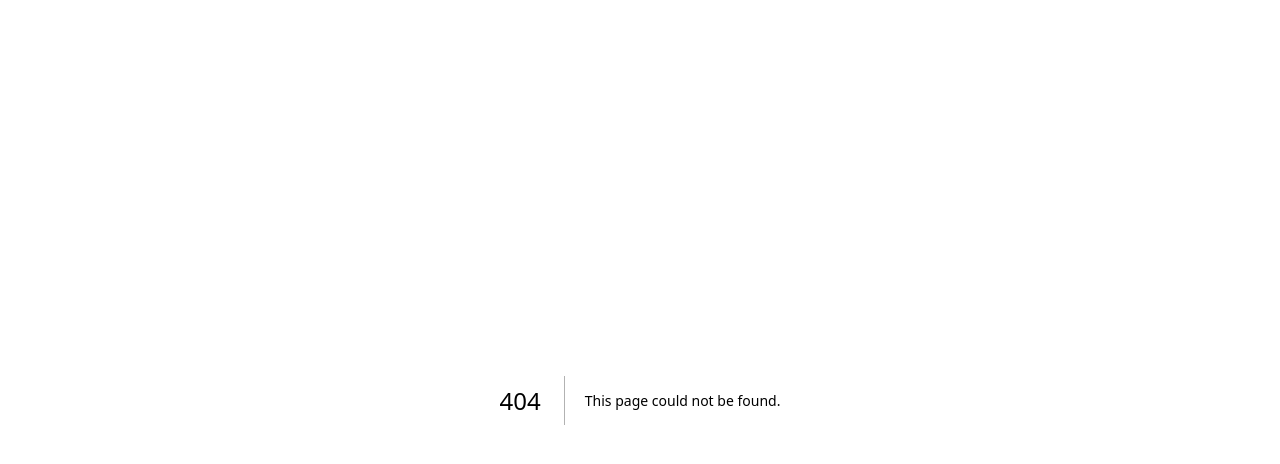
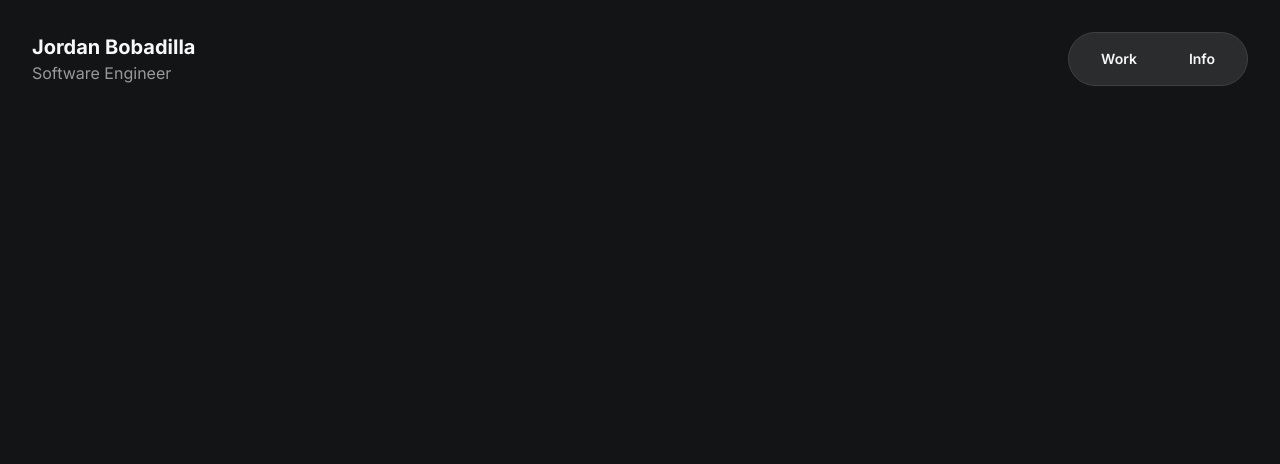
Before and after one commit to jordanbobadilla/personal-portfolio, a Next.js app: page /components/navbar in a window 1280 px wide. Before the commit this address had no page. Shown: the top 464 px of the page. Built offline with nearby package versions, Linux system fonts and the light colour scheme.

Commit message:
Add Navbar

```diff
--- /dev/null
+++ b/app/components/navbar/page.tsx
@@ -0,0 +1,29 @@
+import Link from "next/link"
+import React from "react"
+
+const NavBar = () => {
+  return (
+    <header className="bg-transparent m-8 flex flex-row justify-between items-center text-primary">
+      <div>
+        <h2 className="text-xl font-bold">Jordan Bobadilla</h2>
+        <h4 className="text-muted-foreground">Software Engineer</h4>
+      </div>
+      <div className="border border-neutral-700 rounded-full flex items-center justify-between p-2 backdrop-blur-2 bg-white/10 hover:bg-white/20 cursor-pointer">
+        <Link
+          href={"/"}
+          className="px-6 py-2 mr-1 font-semibold focus:backdrop-blur-2 focus:bg-white/10 focus:rounded-full hover:bg-white/30 hover:rounded-full text-sm"
+        >
+          Work
+        </Link>
+        <Link
+          href={"/info"}
+          className="px-6 py-2 font-semibold hover:bg-white/10 hover:rounded-full text-sm"
+        >
+          Info
+        </Link>
+      </div>
+    </header>
+  )
+}
+
+export default NavBar
--- a/app/globals.css
+++ b/app/globals.css
@@ -2,26 +2,42 @@
 @tailwind components;
 @tailwind utilities;
 
-:root {
-  --foreground-rgb: 0, 0, 0;
-  --background-start-rgb: 214, 219, 220;
-  --background-end-rgb: 255, 255, 255;
-}
+@layer base {
+  :root {
+    /* Name: custom color palette
+       Author: Ilias Ism
+       URL: https://gradient.page */
 
-@media (prefers-color-scheme: dark) {
-  :root {
-    --foreground-rgb: 255, 255, 255;
-    --background-start-rgb: 0, 0, 0;
-    --background-end-rgb: 0, 0, 0;
+    /* CSS: .bg-gradient { background: var(--gradient) } */
+    --gradient: #f7f8f8;
+
+    --background: 191 4.550000000000001% 7.76%;
+    --foreground: 191 0.7000000000000001% 99.85%;
+
+    --muted: 191 3.5000000000000004% 29.099999999999998%;
+    --muted-foreground: 191 0.7000000000000001% 59.7%;
+
+    --popover: 191 63.6% 12.61%;
+    --popover-foreground: 191 0.7000000000000001% 99.85%;
+
+    --card: 191 63.6% 12.61%;
+    --card-foreground: 191 0.7000000000000001% 99.85%;
+
+    --border: 191 3.5000000000000004% 29.099999999999998%;
+    --input: 191 3.5000000000000004% 29.099999999999998%;
+
+    --primary: 191 7% 97%;
+    --primary-foreground: 191 0.7000000000000001% 9.7%;
+
+    --secondary: 191 3.5000000000000004% 29.099999999999998%;
+    --secondary-foreground: 191 0.7000000000000001% 99.85%;
+
+    --accent: 191 3.5000000000000004% 29.099999999999998%;
+    --accent-foreground: 191 0.7000000000000001% 99.85%;
+
+    --destructive: 0 62.8% 30.6%;
+    --destructive-foreground: 191 0.7000000000000001% 99.85%;
+
+    --ring: 191 7% 97%;
   }
 }
-
-body {
-  color: rgb(var(--foreground-rgb));
-}
-
-@layer utilities {
-  .text-balance {
-    text-wrap: balance;
-  }
-}
--- a/app/layout.tsx
+++ b/app/layout.tsx
@@ -1,22 +1,30 @@
-import type { Metadata } from "next";
-import { Inter } from "next/font/google";
-import "./globals.css";
+import type { Metadata } from "next"
+import { Inter } from "next/font/google"
+import "./globals.css"
+import { cn } from "@/lib/utils"
 
-const inter = Inter({ subsets: ["latin"] });
+const inter = Inter({ subsets: ["latin"] })
 
 export const metadata: Metadata = {
   title: "Create Next App",
   description: "Generated by create next app",
-};
+}
 
 export default function RootLayout({
   children,
 }: Readonly<{
-  children: React.ReactNode;
+  children: React.ReactNode
 }>) {
   return (
     <html lang="en">
-      <body className={inter.className}>{children}</body>
+      <body
+        className={cn(
+          "min-h-screen bg-background font-sans antialiased",
+          inter.className
+        )}
+      >
+        {children}
+      </body>
     </html>
-  );
+  )
 }
--- a/app/page.tsx
+++ b/app/page.tsx
@@ -1,7 +1,10 @@
-import Image from "next/image";
+import Image from "next/image"
+import NavBar from "./components/navbar/page"
 
 export default function Home() {
   return (
-    <main><h1>Hello World</h1></main>
-  );
+    <main className=" ">
+      <NavBar />
+    </main>
+  )
 }
--- /dev/null
+++ b/lib/utils.ts
@@ -0,0 +1,6 @@
+import { type ClassValue, clsx } from "clsx"
+import { twMerge } from "tailwind-merge"
+
+export function cn(...inputs: ClassValue[]) {
+  return twMerge(clsx(inputs))
+}
--- a/tailwind.config.ts
+++ b/tailwind.config.ts
@@ -1,20 +1,80 @@
-import type { Config } from "tailwindcss";
+import type { Config } from "tailwindcss"
 
-const config: Config = {
+const config = {
+  darkMode: ["class"],
   content: [
-    "./pages/**/*.{js,ts,jsx,tsx,mdx}",
-    "./components/**/*.{js,ts,jsx,tsx,mdx}",
-    "./app/**/*.{js,ts,jsx,tsx,mdx}",
-  ],
+    './pages/**/*.{ts,tsx}',
+    './components/**/*.{ts,tsx}',
+    './app/**/*.{ts,tsx}',
+    './src/**/*.{ts,tsx}',
+	],
+  prefix: "",
   theme: {
+    container: {
+      center: true,
+      padding: "2rem",
+      screens: {
+        "2xl": "1400px",
+      },
+    },
     extend: {
-      backgroundImage: {
-        "gradient-radial": "radial-gradient(var(--tw-gradient-stops))",
-        "gradient-conic":
-          "conic-gradient(from 180deg at 50% 50%, var(--tw-gradient-stops))",
+      colors: {
+        border: "hsl(var(--border))",
+        input: "hsl(var(--input))",
+        ring: "hsl(var(--ring))",
+        background: "hsl(var(--background))",
+        foreground: "hsl(var(--foreground))",
+        primary: {
+          DEFAULT: "hsl(var(--primary))",
+          foreground: "hsl(var(--primary-foreground))",
+        },
+        secondary: {
+          DEFAULT: "hsl(var(--secondary))",
+          foreground: "hsl(var(--secondary-foreground))",
+        },
+        destructive: {
+          DEFAULT: "hsl(var(--destructive))",
+          foreground: "hsl(var(--destructive-foreground))",
+        },
+        muted: {
+          DEFAULT: "hsl(var(--muted))",
+          foreground: "hsl(var(--muted-foreground))",
+        },
+        accent: {
+          DEFAULT: "hsl(var(--accent))",
+          foreground: "hsl(var(--accent-foreground))",
+        },
+        popover: {
+          DEFAULT: "hsl(var(--popover))",
+          foreground: "hsl(var(--popover-foreground))",
+        },
+        card: {
+          DEFAULT: "hsl(var(--card))",
+          foreground: "hsl(var(--card-foreground))",
+        },
+      },
+      borderRadius: {
+        lg: "var(--radius)",
+        md: "calc(var(--radius) - 2px)",
+        sm: "calc(var(--radius) - 4px)",
+      },
+      keyframes: {
+        "accordion-down": {
+          from: { height: "0" },
+          to: { height: "var(--radix-accordion-content-height)" },
+        },
+        "accordion-up": {
+          from: { height: "var(--radix-accordion-content-height)" },
+          to: { height: "0" },
+        },
+      },
+      animation: {
+        "accordion-down": "accordion-down 0.2s ease-out",
+        "accordion-up": "accordion-up 0.2s ease-out",
       },
     },
   },
-  plugins: [],
-};
-export default config;
+  plugins: [require("tailwindcss-animate")],
+} satisfies Config
+
+export default config
```
Also changed, not shown: package.json (+9 -4 lines), components.json (added), 1 other file (tests, documents, lock files or other folders).
